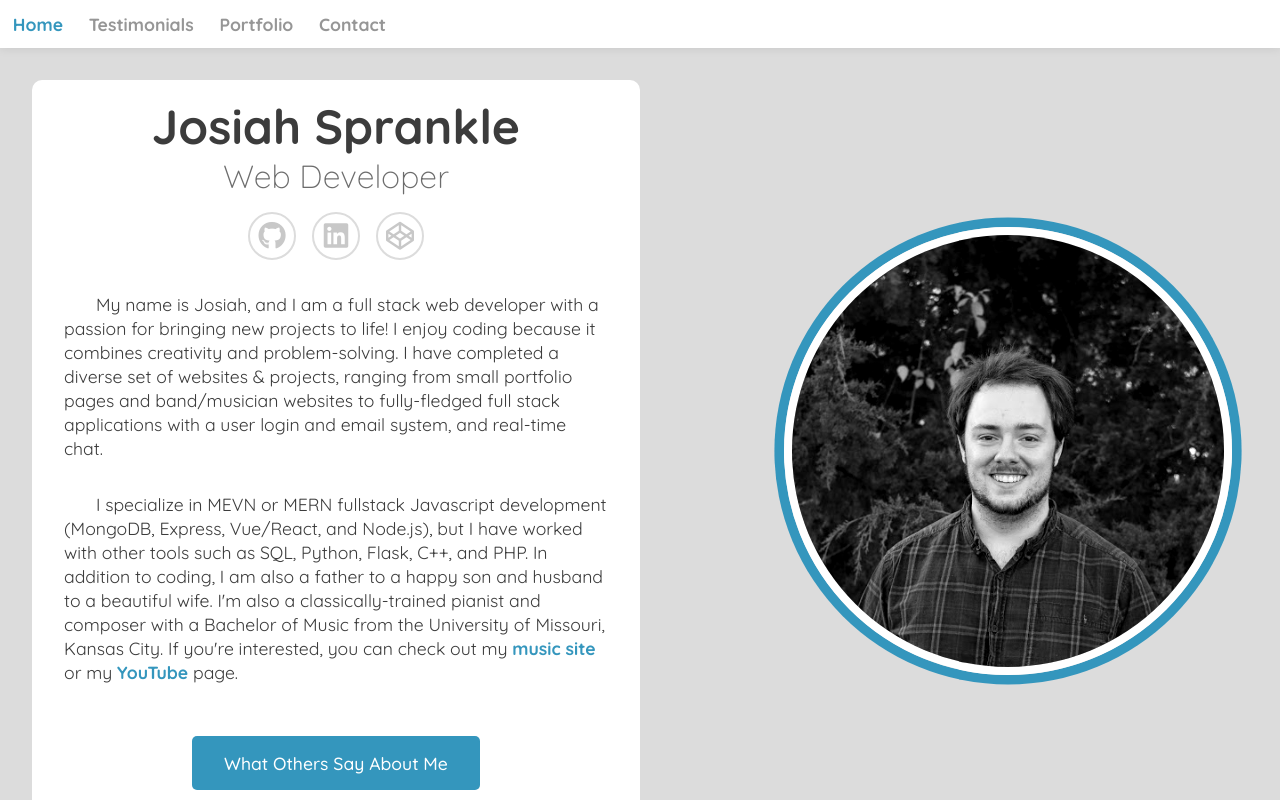
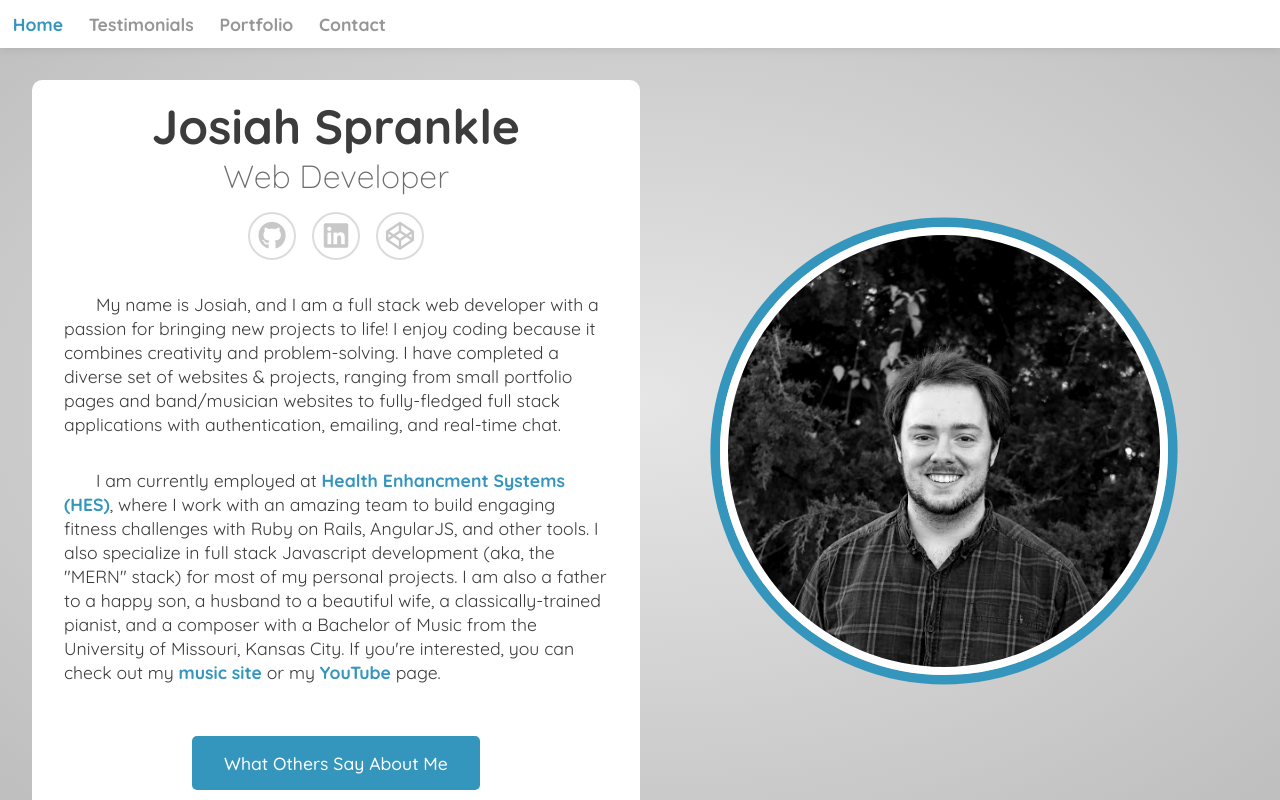
Before and after one commit to jspranklemusic/PortfolioSite, a React (Create React App) app: page / in a window 1280 px wide. Built offline with nearby package versions, Linux system fonts and the light colour scheme.

Commit message:
changed description, animations

```diff
--- a/src/App.css
+++ b/src/App.css
@@ -7,6 +7,7 @@
   position: relative;
   font-family: 'Quicksand', sans-serif;
 }
+
 
 :root{
   --black:rgb(60, 60, 60);
@@ -25,7 +26,7 @@ html,body{
   height: calc(var(--vh, 1vh) * 100);
   overflow:hidden;
   color:var(--black);
-  background:rgb(220, 220, 220);
+  background: radial-gradient(rgb(230, 230, 230),rgb(190, 190, 190));
 
 }
 
@@ -105,6 +106,15 @@ footer{
   color: #61dafb;
 }
 
+.fade-basic{
+  animation:fade-basic 0.3s backwards ease-out;
+  animation-delay:0.1s;
+}
+
+.next-link{
+  animation:next-link 0.15s forwards linear;
+}
+
 @keyframes App-logo-spin {
   from {
     transform: rotate(0deg);
@@ -117,9 +127,22 @@ footer{
 @keyframes fade-basic{
   0%{
     opacity:0;
+    transform:translateY(-2rem)
   }
   100%{
     opacity:1;
+    transform:translateY(0rem)
+  }
+}
+
+@keyframes next-link{
+  0%{
+    opacity:1;
+    transform:translateY(0rem)
+  }
+  100%{
+    opacity:0;
+    transform:translateY(2rem)
   }
 }
 
--- a/src/App.js
+++ b/src/App.js
@@ -27,13 +27,23 @@ function App() {
 
   const [hash, setHash] = useState("#home")
   function hashState(){
-      setHash(window.location.hash)
+      const Content = document.querySelector(".fade-basic");
+      Content.classList.remove("fade-basic")
+      Content.classList.add("next-link")
+      console.log(Content)
+
+
+      setTimeout(()=>{
+        setHash(window.location.hash)
+        document.querySelector("main").scrollTo(0,0)
+      },300)
   }
 
   useEffect(()=>{
 
 
       window.addEventListener('popstate',hashState)
+
         setHash(window.location.hash || "#home");
       function resize(){
         // First we get the viewport height and we multiple it by 1% to get a value for a vh unit
@@ -87,7 +97,7 @@ function App() {
         { hash === "#portfolio" && <PortfolioBar></PortfolioBar>}
         { hash === "#testimonials" && <Testimonials></Testimonials>}
         { hash === "#contact" && <Contact></Contact>}
-        <div style={{height:"1rem"}}></div>
+      <div style={{height:"1rem"}}></div>
 
       </main>
 
--- a/src/components/jsx/PortfolioBar.js
+++ b/src/components/jsx/PortfolioBar.js
@@ -5,7 +5,7 @@ import projectsList from '../../data/projects.json'
 import Button from '../jsx/Button'
 
 const default_png = "defaultcode.png"
-const PortfolioBar = styled.section`
+const PortfolioBar = styled.div`
     background:white;
     width:100%;
     height:60%;
@@ -16,8 +16,6 @@ const PortfolioBar = styled.section`
     border-radius:10px;
     box-shadow:3px 3px 10px rgba(0,0,0,.3);
     background:linear-gradient(white 50%, rgba(225,225,225) 100%);
-    animation:fade-basic 0.6s backwards;
-    animation-delay:0.15s;
 
     @media only screen and (max-width:600px){
         grid-template-rows:50% 50%;
@@ -51,8 +49,6 @@ const PortfolioBar = styled.section`
             padding:1rem;
             overflow:hidden;
             transition:0.5s;
-            animation:slide-up 0.6s backwards;
-            animation-delay:0.15s;
 
             @media only screen and (max-width:600px){
                 padding-top:2rem;
@@ -156,13 +152,10 @@ const PortfolioBar = styled.section`
         }
 
 
-
         h2{
             text-align:center;
             font-size:2rem;
             padding:0.25rem 0;
-            animation:slide-up 0.6s backwards;
-            animation-delay:0.15s;
             @media only screen and (max-width:600px){
                 font-size:0.1px;
                 padding:0;
@@ -172,8 +165,6 @@ const PortfolioBar = styled.section`
         }
         ul{
             overflow-y:scroll;
-            animation:slide-up 0.6s backwards;
-            animation-delay:0.15s;
         }
         li{
             text-align:left;
@@ -287,7 +278,7 @@ const Bar = props=>{
     }
 
     return(
-        <PortfolioBar>
+        <PortfolioBar className="fade-basic">
             <div className="left">
 
                 <div style={
--- a/src/components/views/Contact.js
+++ b/src/components/views/Contact.js
@@ -3,8 +3,6 @@ import styled from 'styled-components'
 import Button from '../jsx/Button'
 
 const Div = styled.div`
-    animation:fade-basic 0.6s backwards;
-    animation-delay:0.15s;
     width:100%;
     height:95%;
 `
@@ -24,7 +22,7 @@ const Spinner = styled.div`
 `
 
 const Form = styled.form`
-    animation:slide-left 0.6s backwards;
+    // animation:slide-left 0.6s backwards;
     display:flex;
     flex-direction:column;
     width:100%;
@@ -132,7 +130,6 @@ const Contact = ()=>{
        }else if(e.target.id=="email"){
            const input = e.target.value;
            const regex = new RegExp(/\w+[@]\w+[.]\w+/)
-           console.log(input)
            if(!regex.test(input)){
             document.getElementById(e.target.id).setAttribute("is_error",true)
            }else{
@@ -161,7 +158,6 @@ const Contact = ()=>{
             body: encode({ "form-name": "contact", ...form })
           }).catch(error => console.log(error));
           if(response.ok){
-            console.log("all good.")
             setSubmitting(false);
             setSubmitted(true);
           }else{
@@ -173,7 +169,7 @@ const Contact = ()=>{
 
 
     return(
-        <Div>
+        <Div className="fade-basic">
 
             <div style={{height:"100%"}}>
 
@@ -204,8 +200,8 @@ const Contact = ()=>{
 
 
 
-                    <label htmlFor="message">Message</label>
-                    <textarea onInput={submitHandler} name="message" id="message" type="text"/>
+                    <label htmlFor="message">Message<span style={{color:"red"}}>*</span></label>
+                    <textarea required onBlur={validate} onInput={submitHandler} name="message" id="message" type="text"/>
                     {!submitting && <Button style={{margin:"auto", marginTop:"1rem"}}  type="submit">Submit</Button>}
                     {submitting && <Spinner>
                         <span><i class="fas fa-circle-notch icon"></i></span>
--- a/src/components/views/Home.js
+++ b/src/components/views/Home.js
@@ -1,4 +1,4 @@
-import React from 'react'
+import React, {useState} from 'react'
 import styled from 'styled-components'
 import Button from '../jsx/Button'
 
@@ -7,8 +7,6 @@ const Div = styled.div`
     grid-template-columns:50% 50%;
     grid-auto-rows:100%;
     width:100%;
-    animation:fade-basic 0.6s backwards;
-    animation-delay:0.15s;
     height:auto;
     margin-bottom:2rem;
 
@@ -47,8 +45,8 @@ const Div = styled.div`
         background:white;
         border-radius:10px;
         padding:1rem;
-        animation:slide-left 0.6s backwards;
-        animation-delay:0.25s;
+        // animation:slide-left 0.6s backwards;
+        // animation-delay:0.25s;
         height:auto;
 
 
@@ -98,8 +96,8 @@ const Div = styled.div`
         display:flex;
         align-items:center;
         justify-content:center;
-        animation:slide-right 0.6s backwards;
-        animation-delay:0.25s;
+        // animation:slide-right 0.6s backwards;
+        // animation-delay:0.25s;
             @media only screen and (max-width:600px){
             display:none;
         }
@@ -155,12 +153,15 @@ const Div = styled.div`
 
 const Home = props=>{
 
+    const [loaded, setLoaded] = useState(false);
     const goToPage = ()=>{
         window.location.hash="#testimonials"
     }
 
     return(
-        <Div>
+        <>
+             <Div className="fade-basic" style={{display:loaded ? "grid" : "none"}}>
+
              <div className="left">
                   <h1>Josiah Sprankle</h1>
                   <h3>Web Developer</h3>
@@ -171,27 +172,27 @@ const Home = props=>{
                      <a rel="noreferrer" target="_blank" href="https://github.com/jspranklemusic"><i class="fab fa-github"></i></a>
                      <a rel="noreferrer" target="_blank" href="https://www.linkedin.com/in/josiah-sprankle-8862a1103/"><i class="fab fa-linkedin"></i></a>
                      <a rel="noreferrer" target="_blank" href="https://codepen.io/josiah-sprankle"><i class="devicon-codepen-plain"></i></a>
-
                  </div>
                   <p>
-                 My name is Josiah, and I am a full stack web developer with a passion for bringing new projects to life! I enjoy coding because it combines creativity and problem-solving. I have completed a diverse set of websites &amp; projects, ranging from small portfolio pages and band/musician websites to fully-fledged full stack applications with a user login and email system, and real-time chat.
+                  My name is Josiah, and I am a full stack web developer with a passion for bringing new projects to life! I enjoy coding because it combines creativity and problem-solving. I have completed a diverse set of websites &amp; projects, ranging from small portfolio pages and band/musician websites to fully-fledged full stack applications with authentication, emailing, and real-time chat.
                   </p>
                   <p>
-                 I specialize in MEVN or MERN fullstack Javascript development (MongoDB, Express, Vue/React, and Node.js), but I have worked with other tools such as SQL, Python, Flask, C++, and PHP. In addition to coding, I am also a father to a happy son and husband to a beautiful wife. I'm also a classically-trained pianist and composer with a Bachelor of Music from the University of Missouri, Kansas City. If you're interested, you can check out my <a href="https://josiahspranklemusic.com/app/">music site</a> or my <a href="https://www.youtube.com/user/Kopaka0111/videos">YouTube</a> page.
+                  I am currently employed at <a rel="noreferrer" target="_blank"  href="https://hesonline.com/">Health Enhancment Systems (HES)</a>, where I work with an amazing team to build engaging fitness challenges with Ruby on Rails, AngularJS, and other tools. I also specialize in full stack Javascript development (aka, the "MERN" stack) for most of my personal projects. I am also a father to a happy son, a husband to a beautiful wife, a classically-trained pianist, and a composer with a Bachelor of Music from the University of Missouri, Kansas City. If you're interested, you can check out my <a href="https://josiahspranklemusic.com/app/">music site</a> or my <a href="https://www.youtube.com/user/Kopaka0111/videos">YouTube</a> page.
                   </p>
                   <br/>
                   <Button onClick={goToPage}>What Others Say About Me</Button>
              </div>
              <div className="right">
                      <div className="image-wrapper">
-                      <img src="/assets/images/profile-takenbyannie.jpg" alt=""/>
+                       <img onLoad={()=>setLoaded(true)} src="/assets/images/profile-takenbyannie.jpg" alt=""/>
                      </div>
-
              </div>
 
 
          </Div>
 
+
+        </>
     )
 }
 
--- a/src/components/views/Testimonials.js
+++ b/src/components/views/Testimonials.js
@@ -11,8 +11,6 @@ const Div = styled.div`
     display:grid;
     grid-template-columns:1fr 1fr;
     grid-auto-rows:100%;
-    animation:fade-basic 0.6s backwards;
-    animation-delay:0.15s;
     column-gap:2rem;
     row-gap:1rem;
     justify-content:center;
@@ -26,8 +24,8 @@ const Div = styled.div`
 
         border-radius:10px;
         padding:1rem;
-        animation:slide-left 0.6s backwards;
-        animation-delay:0.25s;
+        // animation:slide-left 0.6s backwards;
+        // animation-delay:0.25s;
 
 
         h1{
@@ -53,8 +51,8 @@ const Div = styled.div`
         flex-direction:column;
         align-items:center;
         justify-content:flex-start;
-        animation:slide-right 0.6s backwards;
-        animation-delay:0.25s;
+        // animation:slide-right 0.6s backwards;
+        // animation-delay:0.25s;
         border-radius:10px;
         overflow-y:scroll;
         overflow-x:hidden;
@@ -83,7 +81,7 @@ const Testimonials = props=>{
     }
 
     return(
-        <Div>
+        <Div className="fade-basic">
 
             <div className="right">
                 {stories.map(story=>(
```
Lines whose indentation alone changed are shown as unchanged.
